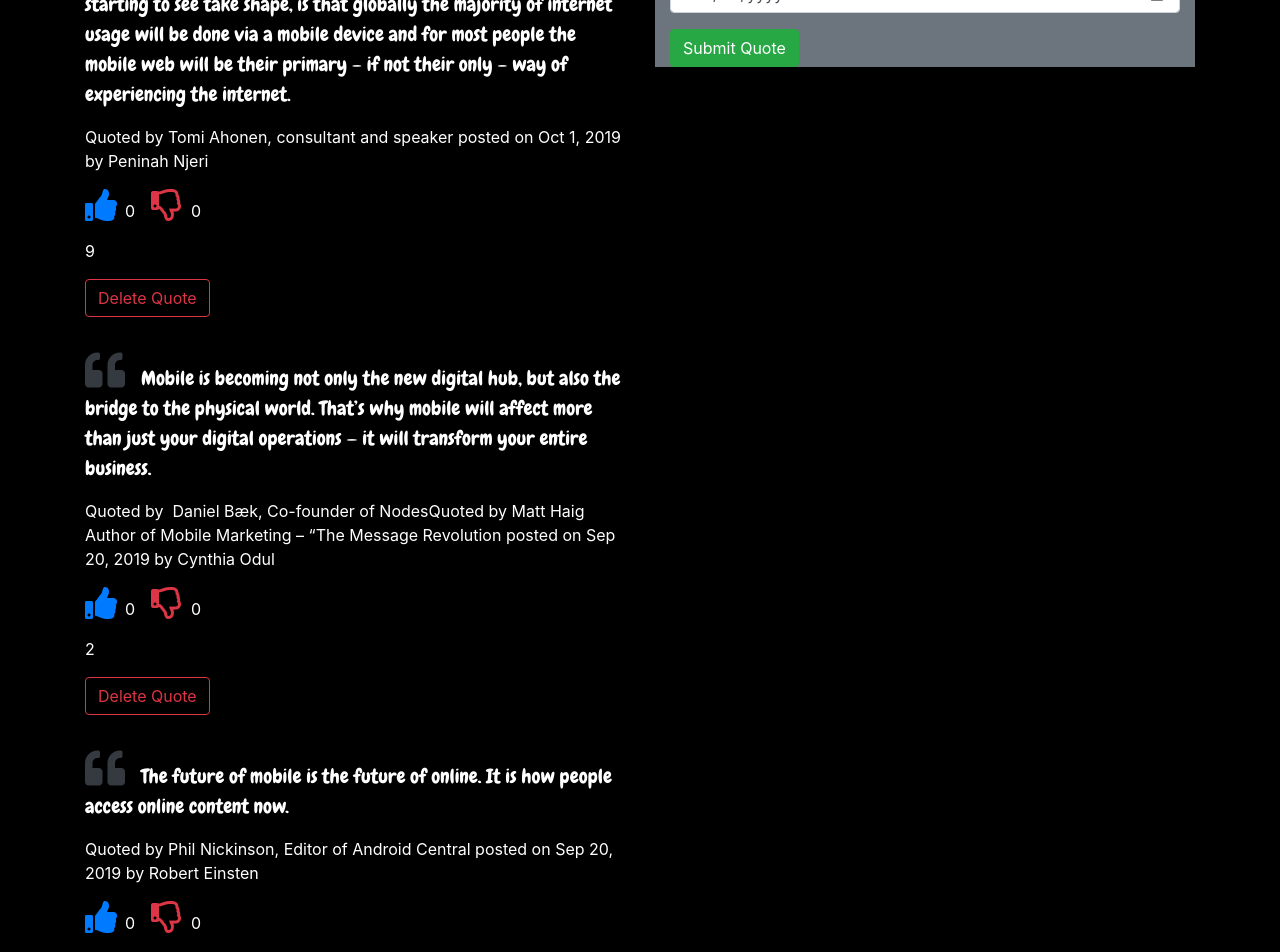
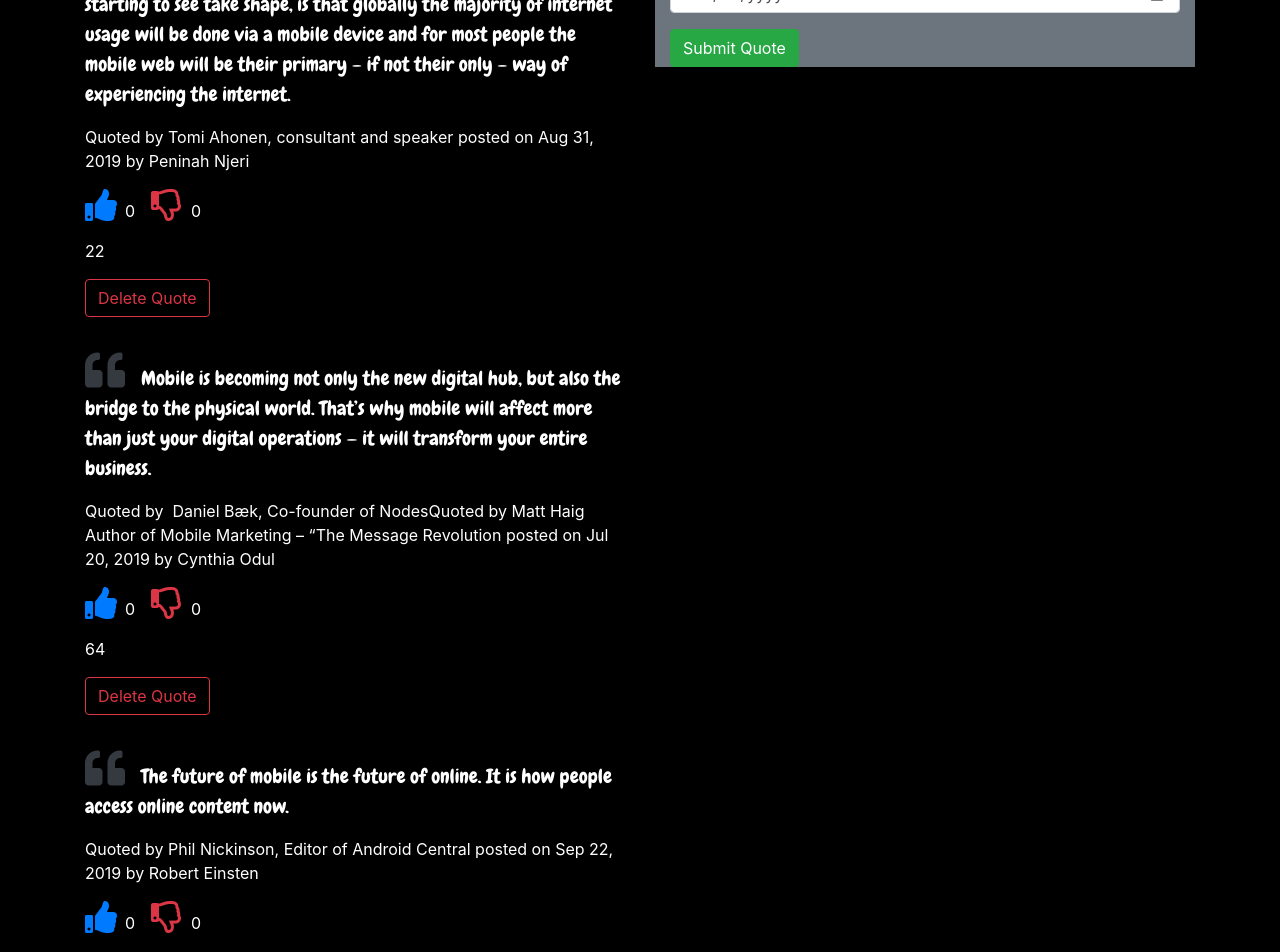
Before and after one commit to costamay/Quote-App, an Angular app: page / in a window 1280 px wide. Shown: the part 560-1512 px from the top of the page. Built offline with nearby package versions, Linux system fonts and the light colour scheme.

Commit message:
Create highlight function to loop through upvotes for highest votes

```diff
--- a/src/app/quote/quote.component.ts
+++ b/src/app/quote/quote.component.ts
@@ -9,12 +9,17 @@ import { Quote } from '../quote';
 export class QuoteComponent implements OnInit {
   quotes:Quote[] =[
     new Quote(1,'Mobile is the enabling centerpiece of digital convergence. Mobile is the glue for all other digital industries to use when approaching convergence, but mobile is also the digital gateway for the real world to join in this global metamorphosis of human behavior.', 'Brian Kefa', 'Quoted by  Daniel Bæk, Co-founder of Nodes', 0, 0, new Date(2019,8,20)),
-    new Quote(2, 'I think the biggest change, and the one we’re already starting to see take shape, is that globally the majority of internet usage will be done via a mobile device and for most people the mobile web will be their primary – if not their only – way of experiencing the internet.', 'Peninah Njeri', 'Quoted by Tomi Ahonen, consultant and speaker', 0, 0, new Date(2019,8,31)),
-    new Quote(3, 'Mobile is becoming not only the new digital hub, but also the bridge to the physical world. That’s why mobile will affect more than just your digital operations — it will transform your entire business.', 'Cynthia Odul', 'Quoted by  Daniel Bæk, Co-founder of NodesQuoted by Matt Haig Author of Mobile Marketing – “The Message Revolution', 0, 0, new Date(2019,8,20)),
-    new Quote(4,'The future of mobile is the future of online. It is how people access online content now.', 'Robert Einsten', 'Quoted by Phil Nickinson, Editor of Android Central', 0, 0, new Date(2019,8,20)),
+    new Quote(2, 'I think the biggest change, and the one we’re already starting to see take shape, is that globally the majority of internet usage will be done via a mobile device and for most people the mobile web will be their primary – if not their only – way of experiencing the internet.', 'Peninah Njeri', 'Quoted by Tomi Ahonen, consultant and speaker', 0, 0, new Date(2019,7,31)),
+    new Quote(3, 'Mobile is becoming not only the new digital hub, but also the bridge to the physical world. That’s why mobile will affect more than just your digital operations — it will transform your entire business.', 'Cynthia Odul', 'Quoted by  Daniel Bæk, Co-founder of NodesQuoted by Matt Haig Author of Mobile Marketing – “The Message Revolution', 0, 0, new Date(2019,6,20)),
+    new Quote(4,'The future of mobile is the future of online. It is how people access online content now.', 'Robert Einsten', 'Quoted by Phil Nickinson, Editor of Android Central', 0, 0, new Date(2019,8,22)),
     new Quote(5, 'Our lives will be facilitated by a myriad of adaptive applications running on different devices, with different sensors, all of them collecting tidbits about everything we do, and feeding big digital brains that can adapt applications to our needs simply because they get to know us.', 'John K9', 'Quoted by Márcio Cyrillo, Executive Director at CI&T', 0, 0, new Date(2019,8,22)),
 
   ];
+
+
+  preNum :number;
+  lastNum :number;
+  counter: number
 
   deleteQuote(isComplete, index){
     if (isComplete){
@@ -45,6 +50,17 @@ export class QuoteComponent implements OnInit {
     }
   }
 
+  highestUpvote(){
+    this.preNum = 0
+    this.lastNum = 0
+
+    for(this.counter=0 ; this.counter < this.quotes.length; this.counter++) {
+      this.lastNum = this.quotes[this.counter].upvote;
+      if(this.lastNum > this.preNum){this.preNum = this.lastNum}
+    }
+    return  this.preNum
+  }
+
   constructor() { }
 
   ngOnInit() {
```
